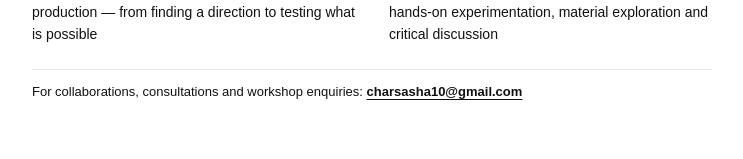
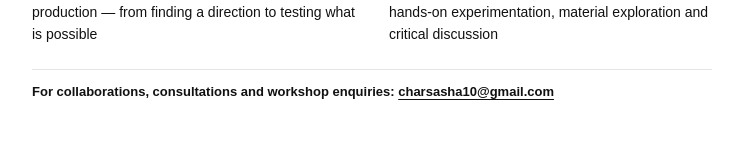
Before and after one commit to Sashastillsasha/aleksandra-portfolio, a plain HTML site: page index.html in a window 1280 px wide. Shown: the part 1302-1461 px from the top of the page, without its empty margins (268-1011 px from the left). Drawn offline with Linux system fonts and the light colour scheme.

Commit message:
Bold the full collaboration enquiry line

```diff
--- a/index.html
+++ b/index.html
@@ -73,7 +73,7 @@
             <p>Creative practice with digital tools and AI, through hands-on experimentation, material exploration and critical discussion</p>
           </div>
         </div>
-        <p class="work-together-contact">For collaborations, consultations and workshop enquiries: <a href="mailto:charsasha10@gmail.com">charsasha10@gmail.com</a></p>
+        <p class="work-together-contact"><strong>For collaborations, consultations and workshop enquiries: <a href="mailto:charsasha10@gmail.com">charsasha10@gmail.com</a></strong></p>
       </div>
     </section>
 
```
